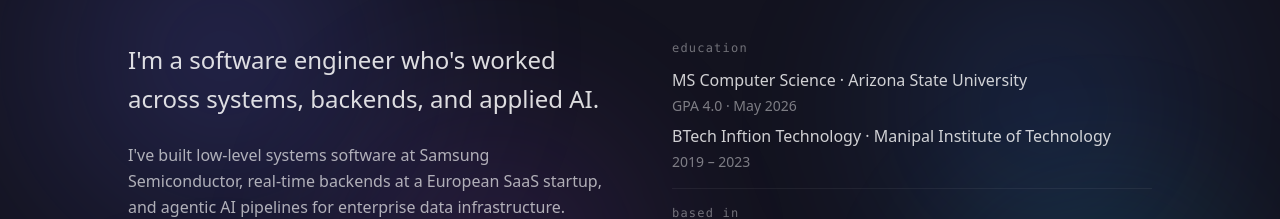
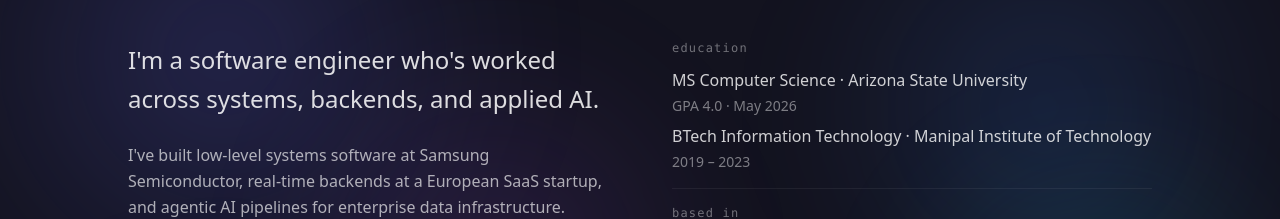
Before and after one commit to abheeshtroy/abheesht-portfolio, a Next.js app: page / in a window 1280 px wide. Shown: the part 1000-1219 px from the top of the page. Built offline with nearby package versions, Linux system fonts and the light colour scheme.

Commit message:
feat: typo fix

```diff
--- a/components/sections/About.tsx
+++ b/components/sections/About.tsx
@@ -72,7 +72,7 @@ export default function About() {
                 <p className="font-mono text-xs tracking-widest text-white/40 mb-3">education</p>
                 <p className="text-white/80">MS Computer Science · Arizona State University</p>
                 <p className="text-white/45 text-sm mt-1">GPA 4.0 · May 2026</p>
-                <p className="text-white/80 mt-2">BTech Inftion Technology · Manipal Institute of Technology</p>
+                <p className="text-white/80 mt-2">BTech Information Technology · Manipal Institute of Technology</p>
                 <p className="text-white/45 text-sm mt-1">2019 – 2023</p>
               </div>
               <div style={{ height: "1px", background: "rgba(255,255,255,0.06)" }} />
```
